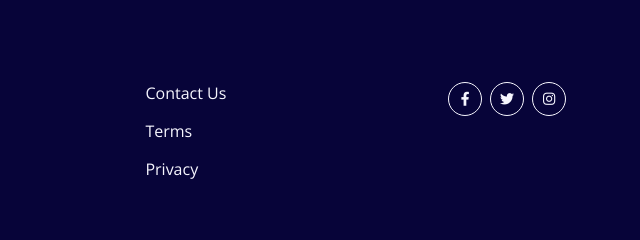
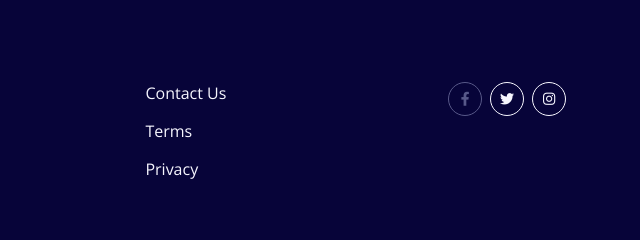
Before and after one commit to zyadfallatah/frontend-mentor-challenge-4, a plain HTML site: page index.html in a window 1280 px wide. In both pictures the pointer is over the icon 1105 px from the left and 1726 px from the top of the page. Shown: the part 1627-1867 px from the top of the page, 640-1280 px from the left. Drawn offline with nearby package versions, Linux system fonts and the light colour scheme.

Commit message:
Added footer hover effects

```diff
--- a/style.css
+++ b/style.css
@@ -474,6 +474,12 @@ footer .social i {
   border-radius: 50%;
   font-size: 14px;
 }
+footer .social i:hover {
+  border-color: var(--primary-Desaturated-Blue);
+}
+footer a:hover {
+  color: var(--primary-Desaturated-Blue);
+}
 
 /* Start footer media */
 @media(min-width: 767px) {
```
